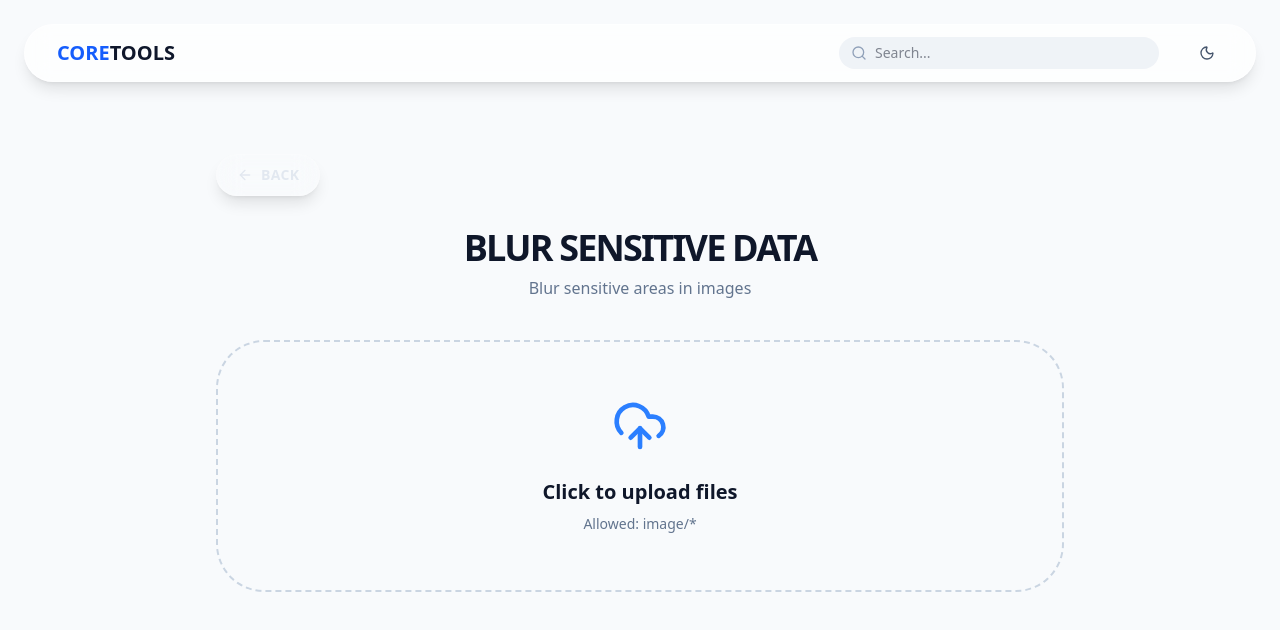
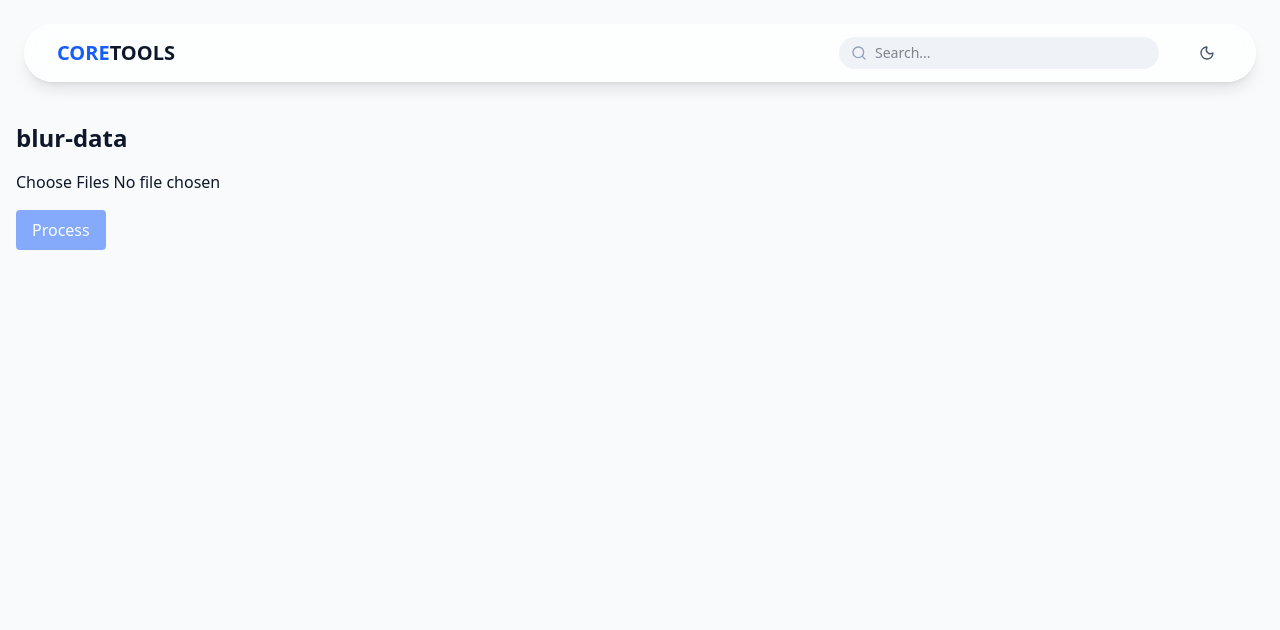
Before and after one commit to boutabsouyounes237-gif/my-utility, a Next.js app: page /tools/image/blur-data in a window 1280 px wide. Shown: the top 630 px of the page. Built offline with nearby package versions, Linux system fonts and the light colour scheme.

Commit message:
fix wrong  registry import

```diff
--- a/src/app/tools/[group]/[tool]/page.tsx
+++ b/src/app/tools/[group]/[tool]/page.tsx
@@ -1,122 +1,95 @@
+// src/app/tools/[group]/[tool]/page.tsx
 "use client";
 
 import React, { useState } from "react";
-import { useParams, useRouter } from "next/navigation";
+import { useParams } from "next/navigation";
+import { IMAGE_TOOLS_PROCESSORS } from "@/lib/tools/registry";
+import type { UploadedFile } from "@/types/uploaded-file";
 import FileUploader from "@/components/FileUploader";
-import type { UploadedFile } from "@/types/uploaded-file";
-import { processImageToPdf } from "@/lib/tools/image/image-to-pdf";
-import { IMAGE_TOOLS_REGISTRY } from "@/lib/tools/image/registry";
-// @ts-ignore
-import confetti from "canvas-confetti";
-import {
-  Download,
-  CheckCircle2,
-  RefreshCw,
-  Loader2,
-  ArrowLeft,
-} from "lucide-react";
 
-export default function ImageToPdfPage() {
+const ToolPage = () => {
   const params = useParams();
-  const router = useRouter();
+  const tool = params?.tool as string | undefined;
 
-  const group = params.group as string;
-  const tool = params.tool as keyof typeof IMAGE_TOOLS_REGISTRY;
-  const toolConfig = IMAGE_TOOLS_REGISTRY[tool];
-
+  const [uploadedFiles, setUploadedFiles] = useState<UploadedFile[]>([]);
   const [resultFile, setResultFile] = useState<UploadedFile | null>(null);
   const [isProcessing, setIsProcessing] = useState(false);
-  const [error, setError] = useState<string | null>(null);
-  const [uploaderKey, setUploaderKey] = useState(0);
 
-  const handleProcess = async (files: UploadedFile[]) => {
+  if (!tool) {
+    return <div>Tool not found</div>;
+  }
+
+  const toolProcessor =
+    IMAGE_TOOLS_PROCESSORS[
+      tool as keyof typeof IMAGE_TOOLS_PROCESSORS
+    ];
+
+  if (!toolProcessor) {
+    return <div>Tool not found</div>;
+  }
+
+  const handleProcess = async () => {
+    if (uploadedFiles.length === 0) return;
+
     setIsProcessing(true);
-    setError(null);
 
     try {
-      const pdf = await processImageToPdf(files);
-      setResultFile(pdf);
-      confetti({ particleCount: 120, spread: 70 });
-    } catch (e: any) {
-      setError(e.message || "Processing failed.");
+      const result = await toolProcessor(uploadedFiles);
+
+      const normalize = (file: any): UploadedFile => ({
+  data: file.data ?? new File([], file.name ?? "output"),
+  name: file.name ?? "output",
+  size: file.size ?? 0,
+  type: file.type ?? "application/octet-stream",
+  url: file.url,
+});
+
+if (Array.isArray(result)) {
+  setResultFile(result[0] ? normalize(result[0]) : null);
+} else if (result) {
+  setResultFile(normalize(result));
+} else {
+  setResultFile(null);
+}
+
+    } catch (err) {
+      console.error(err);
+      setResultFile(null);
     } finally {
       setIsProcessing(false);
     }
   };
 
-  const resetAll = () => {
-    setResultFile(null);
-    setUploaderKey((p) => p + 1);
-    setError(null);
-  };
+  return (
+    <div className="p-4">
+      <h1 className="text-2xl font-bold mb-4">{tool}</h1>
 
-  return (
-    <div className="max-w-4xl mx-auto px-6 py-12">
+      <FileUploader
+        multiple
+        onUpload={(files) => setUploadedFiles(files)}
+      />
+
       <button
-        onClick={() => router.push(`/tools/${group}`)}
-        className="group mb-8 inline-flex items-center gap-2 px-5 py-2.5 rounded-full bg-white/10 backdrop-blur-md border border-white/20 text-sm font-bold uppercase tracking-wide text-slate-200 hover:bg-white/20 hover:text-white transition-all shadow-lg"
+        onClick={handleProcess}
+        disabled={isProcessing || uploadedFiles.length === 0}
+        className="mt-4 px-4 py-2 bg-blue-600 text-white rounded disabled:opacity-50"
       >
-        <ArrowLeft className="w-4 h-4 group-hover:-translate-x-1 transition-transform" />
-        Back
+        {isProcessing ? "Processing..." : "Process"}
       </button>
 
-      <div className="text-center mb-10">
-        <h1 className="text-4xl font-black uppercase tracking-tighter">
-          {toolConfig.title}
-        </h1>
-        <p className="mt-2 text-slate-500">
-          {toolConfig.description}
-        </p>
-      </div>
-
-      {error && (
-        <div className="mb-6 text-center font-bold text-red-500">{error}</div>
-      )}
-
-      {!resultFile ? (
-        <div className={isProcessing ? "opacity-40 pointer-events-none" : ""}>
-          <FileUploader
-            key={uploaderKey}
-            allowedTypes={["image/*"]}
-            onProcess={handleProcess}
-          />
-
-          {isProcessing && (
-            <div className="mt-8 flex flex-col items-center gap-3">
-              <Loader2 className="w-10 h-10 text-blue-600 animate-spin" />
-              <p className="font-bold text-blue-600 uppercase text-xs tracking-widest">
-                Processing...
-              </p>
-            </div>
-          )}
-        </div>
-      ) : (
-        <div className="glass-card p-10 rounded-[3rem] text-center">
-          <CheckCircle2 className="w-16 h-16 text-green-500 mx-auto mb-6" />
-          <h2 className="text-2xl font-black mb-6 uppercase tracking-tighter">
-            Done
-          </h2>
-
-          <div className="grid gap-3 max-w-md mx-auto">
-            <a
-              href={resultFile.url}
-              download={resultFile.name}
-              className="flex items-center justify-between bg-slate-900 text-white px-6 py-4 rounded-2xl font-bold hover:bg-blue-600 transition-all"
-            >
-              <span className="truncate">{resultFile.name}</span>
-              <Download className="w-4 h-4" />
-            </a>
-
-            <button
-              onClick={resetAll}
-              className="mt-6 flex items-center justify-center gap-2 text-slate-500 font-bold hover:text-blue-600"
-            >
-              <RefreshCw className="w-4 h-4" />
-              Start New Conversion
-            </button>
-          </div>
+      {resultFile && (
+        <div className="mt-4">
+          <a
+            href={resultFile.url}
+            download={resultFile.name}
+            className="text-blue-600 underline"
+          >
+            Download {resultFile.name}
+          </a>
         </div>
       )}
     </div>
   );
-}
+};
+
+export default ToolPage;
--- a/src/app/tools/[group]/page.tsx
+++ b/src/app/tools/[group]/page.tsx
@@ -5,7 +5,7 @@ import Link from "next/link";
 import { ArrowRight, ImageIcon, Zap } from "lucide-react";
 
 // استيراد جميع الأدوات
-import { imageTools } from "@/lib/tools/registry";
+import { IMAGE_TOOLS_PROCESSORS } from "@/lib/tools/registry";
 
 // تعريف بيانات الأدوات الأساسية (تصنيف واسم ووصف)
 const toolsMeta: Record<string, { name: string; desc: string; cat: string }[]> = {
@@ -39,7 +39,7 @@ export default function GroupToolsPage() {
   const group = params.group as string;
 
   // الأدوات المسجلة لهذا المجموعة
-  const tools = Object.keys(imageTools).map((id, idx) => ({
+  const tools = Object.keys( IMAGE_TOOLS_PROCESSORS).map((id, idx) => ({
     id,
     ...toolsMeta[group][idx]
   }));
--- a/src/components/FileUploader.tsx
+++ b/src/components/FileUploader.tsx
@@ -1,48 +1,39 @@
 "use client";
 
-import React, { useRef } from "react";
-import { UploadCloud } from "lucide-react";
+import React from "react";
 import type { UploadedFile } from "@/types/uploaded-file";
 
-type FileUploaderProps = {
-  allowedTypes: string[];
-  onProcess: (files: UploadedFile[]) => void | Promise<void>;
-};
+export interface FileUploaderProps {
+  onUpload: (files: UploadedFile[]) => void;
+  multiple?: boolean;
+}
 
-export default function FileUploader({ allowedTypes, onProcess }: FileUploaderProps) {
-  const inputRef = useRef<HTMLInputElement>(null);
+const FileUploader: React.FC<FileUploaderProps> = ({
+  onUpload,
+  multiple = false,
+}) => {
+  const handleChange = (e: React.ChangeEvent<HTMLInputElement>) => {
+    if (!e.target.files) return;
 
-  const handleFiles = (files: FileList | null) => {
-    if (!files || files.length === 0) return;
-
-    const parsed: UploadedFile[] = Array.from(files).map((file) => ({
+    const files: UploadedFile[] = Array.from(e.target.files).map((file) => ({
       data: file,
-      file,
       name: file.name,
       size: file.size,
-      type: file.type || "image/jpeg", // fallback type
+      type: file.type,
+      url: URL.createObjectURL(file),
     }));
 
-    onProcess(parsed);
+    onUpload(files);
   };
 
   return (
-    <div
-      onClick={() => inputRef.current?.click()}
-      className="border-2 border-dashed border-slate-300 rounded-[3rem] p-14 text-center cursor-pointer hover:border-blue-500 transition"
-    >
-      <UploadCloud className="w-14 h-14 mx-auto text-blue-500 mb-6" />
-      <p className="font-black text-xl mb-2">Click to upload files</p>
-      <p className="text-sm text-slate-500">Allowed: {allowedTypes.join(", ")}</p>
+    <input
+      type="file"
+      multiple={multiple}
+      onChange={handleChange}
+      className="block w-full"
+    />
+  );
+};
 
-      <input
-        ref={inputRef}
-        type="file"
-        multiple
-        hidden
-        accept={allowedTypes.join(",")}
-        onChange={(e) => handleFiles(e.target.files)}
-      />
-    </div>
-  );
-}
+export default FileUploader;
--- a/src/lib/tools/image/image-to-pdf/image-to-pdf.ts
+++ b/src/lib/tools/image/image-to-pdf/image-to-pdf.ts
@@ -8,7 +8,6 @@ async function normalizeImage(file: UploadedFile): Promise<ArrayBuffer> {
   const bitmap = await createImageBitmap(file.data);
 
   let { width, height } = bitmap;
-
   if (width > MAX_WIDTH) {
     const ratio = MAX_WIDTH / width;
     width = MAX_WIDTH;
@@ -23,19 +22,13 @@ async function normalizeImage(file: UploadedFile): Promise<ArrayBuffer> {
   ctx.drawImage(bitmap, 0, 0, width, height);
 
   const blob = await new Promise<Blob>((resolve) =>
-    canvas.toBlob(
-      (b) => resolve(b!),
-      "image/jpeg",
-      0.85
-    )
+    canvas.toBlob((b) => resolve(b!), "image/jpeg", 0.85)
   );
 
   return blob.arrayBuffer();
 }
 
-export async function processImageToPdf(
-  files: UploadedFile[]
-): Promise<UploadedFile> {
+export async function processImageToPdf(files: UploadedFile[]): Promise<UploadedFile> {
   if (files.length > MAX_IMAGES) {
     throw new Error(`Maximum ${MAX_IMAGES} images allowed.`);
   }
@@ -45,21 +38,13 @@ export async function processImageToPdf(
   for (const file of files) {
     const bytes = await normalizeImage(file);
     const image = await pdfDoc.embedJpg(bytes);
-
     const page = pdfDoc.addPage([image.width, image.height]);
-    page.drawImage(image, {
-      x: 0,
-      y: 0,
-      width: image.width,
-      height: image.height,
-    });
+    page.drawImage(image, { x: 0, y: 0, width: image.width, height: image.height });
   }
 
   const pdfBytes = await pdfDoc.save();
-const blob = new Blob([new Uint8Array(pdfBytes)], { type: "application/pdf", });
-  const pdfFile = new File([blob], "images-to-pdf.pdf", {
-    type: "application/pdf",
-  });
+  const blob = new Blob([new Uint8Array(pdfBytes)], { type: "application/pdf" });
+  const pdfFile = new File([blob], "images-to-pdf.pdf", { type: "application/pdf" });
 
   return {
     data: pdfFile,
--- a/src/lib/tools/registry.ts
+++ b/src/lib/tools/registry.ts
@@ -1,46 +1,51 @@
-// Registry of all image tools
-import { processImageToPdf } from './image/image-to-pdf';
-import { processWebpConverter } from './image/webp-converter';
-import { processHeicToJpg } from './image/heic-to-jpg';
-import { processCompressImage } from './image/compress-image';
-import { processImageToIcon } from './image/image-to-icon';
-import { processResizeImage } from './image/resize-image';
-import { processSquareInsta } from './image/square-insta';
-import { processFlipRotate } from './image/flip-rotate';
-import { processRoundCorners } from './image/round-corners';
-import { processCropImage } from './image/crop-image';
-import { processRemoveBg } from './image/remove-bg';
-import { processUpscaleAi } from './image/upscale-ai';
-import { processRemoveExif } from './image/remove-exif';
-import { processBlurData } from './image/blur-data';
-import { processOcrText } from './image/ocr-text';
-import { processStyleTransfer } from './image/style-transfer';
-import { processWatermark } from './image/watermark';
-import { processColorPalette } from './image/color-palette';
-import { processFilters } from './image/filters';
-import { processMemeGen } from './image/meme-gen';
-import { processMockupGen } from './image/mockup-gen';
+// src/lib/tools/registry.ts
+import type { UploadedFile } from "@/types/uploaded-file";
+import { processImageToPdf } from "./image/image-to-pdf";
+import { processWebpConverter } from "./image/webp-converter";
+import { processHeicToJpg } from "./image/heic-to-jpg";
+import { processCompressImage } from "./image/compress-image";
+import { processImageToIcon } from "./image/image-to-icon";
+import { processResizeImage } from "./image/resize-image";
+import { processSquareInsta } from "./image/square-insta";
+import { processFlipRotate } from "./image/flip-rotate";
+import { processRoundCorners } from "./image/round-corners";
+import { processCropImage } from "./image/crop-image";
+import { processRemoveBg } from "./image/remove-bg";
+import { processUpscaleAi } from "./image/upscale-ai";
+import { processRemoveExif } from "./image/remove-exif";
+import { processBlurData } from "./image/blur-data";
+import { processOcrText } from "./image/ocr-text";
+import { processStyleTransfer } from "./image/style-transfer";
+import { processWatermark } from "./image/watermark";
+import { processColorPalette } from "./image/color-palette";
+import { processFilters } from "./image/filters";
+import { processMemeGen } from "./image/meme-gen";
+import { processMockupGen } from "./image/mockup-gen";
 
-export const imageTools = {
-  'image-to-pdf': processImageToPdf,
-  'webp-converter': processWebpConverter,
-  'heic-to-jpg': processHeicToJpg,
-  'compress-image': processCompressImage,
-  'image-to-icon': processImageToIcon,
-  'resize-image': processResizeImage,
-  'square-insta': processSquareInsta,
-  'flip-rotate': processFlipRotate,
-  'round-corners': processRoundCorners,
-  'crop-image': processCropImage,
-  'remove-bg': processRemoveBg,
-  'upscale-ai': processUpscaleAi,
-  'remove-exif': processRemoveExif,
-  'blur-data': processBlurData,
-  'ocr-text': processOcrText,
-  'style-transfer': processStyleTransfer,
-  'watermark': processWatermark,
-  'color-palette': processColorPalette,
-  'filters': processFilters,
-  'meme-gen': processMemeGen,
-  'mockup-gen': processMockupGen
-};
+export type ToolProcessor = (files: UploadedFile[]) => Promise<UploadedFile>;
+
+export const IMAGE_TOOLS_PROCESSORS = {
+  "image-to-pdf": processImageToPdf,
+  "webp-converter": processWebpConverter,
+  "heic-to-jpg": processHeicToJpg,
+  "compress-image": processCompressImage,
+  "image-to-icon": processImageToIcon,
+  "resize-image": processResizeImage,
+  "square-insta": processSquareInsta,
+  "flip-rotate": processFlipRotate,
+  "round-corners": processRoundCorners,
+  "crop-image": processCropImage,
+  "remove-bg": processRemoveBg,
+  "upscale-ai": processUpscaleAi,
+  "remove-exif": processRemoveExif,
+  "blur-data": processBlurData,
+  "ocr-text": processOcrText,
+  "style-transfer": processStyleTransfer,
+  "watermark": processWatermark,
+  "color-palette": processColorPalette,
+  "filters": processFilters,
+  "meme-gen": processMemeGen,
+  "mockup-gen": processMockupGen,
+} as const;
+
+export type ImageToolKey = keyof typeof IMAGE_TOOLS_PROCESSORS;
--- a/src/types/uploaded-file.ts
+++ b/src/types/uploaded-file.ts
@@ -1,8 +1,8 @@
 export type UploadedFile = {
-  data: File;   // الملف نفسه
-  file?: File;  // اختياري
+  data: File;
+  file?: File;
   name: string;
   size: number;
-  type: string; // إلزامي
+  type: string;
   url?: string;
 };
```
